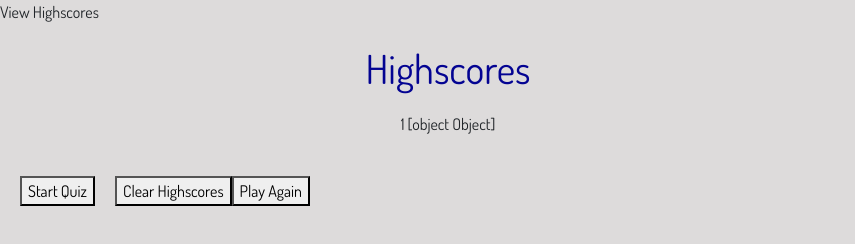
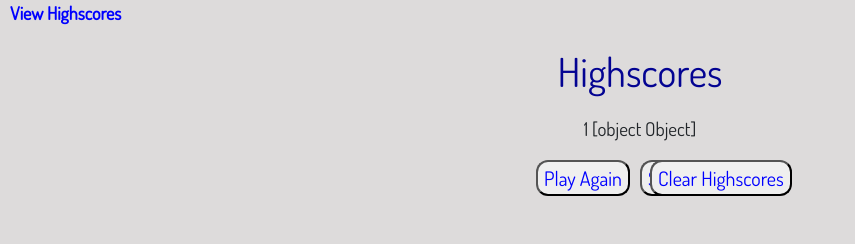
Before and after one commit to KarrynS/Code-Quiz, a plain HTML site: page index.html in a window 1280 px wide. Both pictures are taken after a click on the link "View Highscores". Shown: the whole page, without its empty margins (0-855 px from the left). Drawn offline with nearby package versions, Linux system fonts and the light colour scheme.

Commit message:
adding styling to buttons and layout

```diff
--- a/style.css
+++ b/style.css
@@ -2,7 +2,23 @@ body {
     position: relative;
     font-family: 'Dosis', sans-serif;
     background-color: rgb(221, 219, 219);
-    width: 70%;
+}
+
+#viewHighscores {
+    font-size: 18px;
+    margin-top: 20px;
+    margin-left: 10px;
+    font-weight: bold;
+    font-style: underline;
+    color: blue;
+}
+
+#timeDisplay {
+    font-size: 20px;
+    font-weight: bold;
+    margin-right: 10px;
+    float: right;
+
 }
 
 h1 {
@@ -13,10 +29,58 @@ h1 {
 
 div {
     text-align: center;
-    margin: 20px;
+    position: relative;
+}
+
+#mainBodyEl {
+    font-size: 19px;
 }
 
 #startButton {
+    border-radius: 12px;
+    color : blue;
+    display: inline-block;
+    font-size: 20px;
+    position: absolute;
+    left: 50%;
+}
+
+#choicesButton {
     justify-content: center;
-    margin: 20px
+    border-radius: 12px;
+    color : blue;
+    display: inline-block;
+    font-size: 16px;
+    margin-left: 10px;
+    font-size: 20px;
 }
+
+#nameForm {
+    width: 80%;
+    display: inline-flex;
+    box-sizing: border-box;
+    position: relative;
+    margin-top: 20px;
+}
+
+#clearHighscores {
+    position: absolute;
+    border-radius: 12px;
+    color : blue;
+    display: inline-block;
+    left: 50%;
+    margin-left: 10px;
+    font-size: 20px;
+}
+
+#playagain {
+    position: absolute;
+    justify-content: center;
+    border-radius: 12px;
+    color : blue;
+    display: inline-block;
+    font-size: 16px;
+    right: 50%;
+    margin-right: 10px;
+    font-size: 20px;
+}
```
